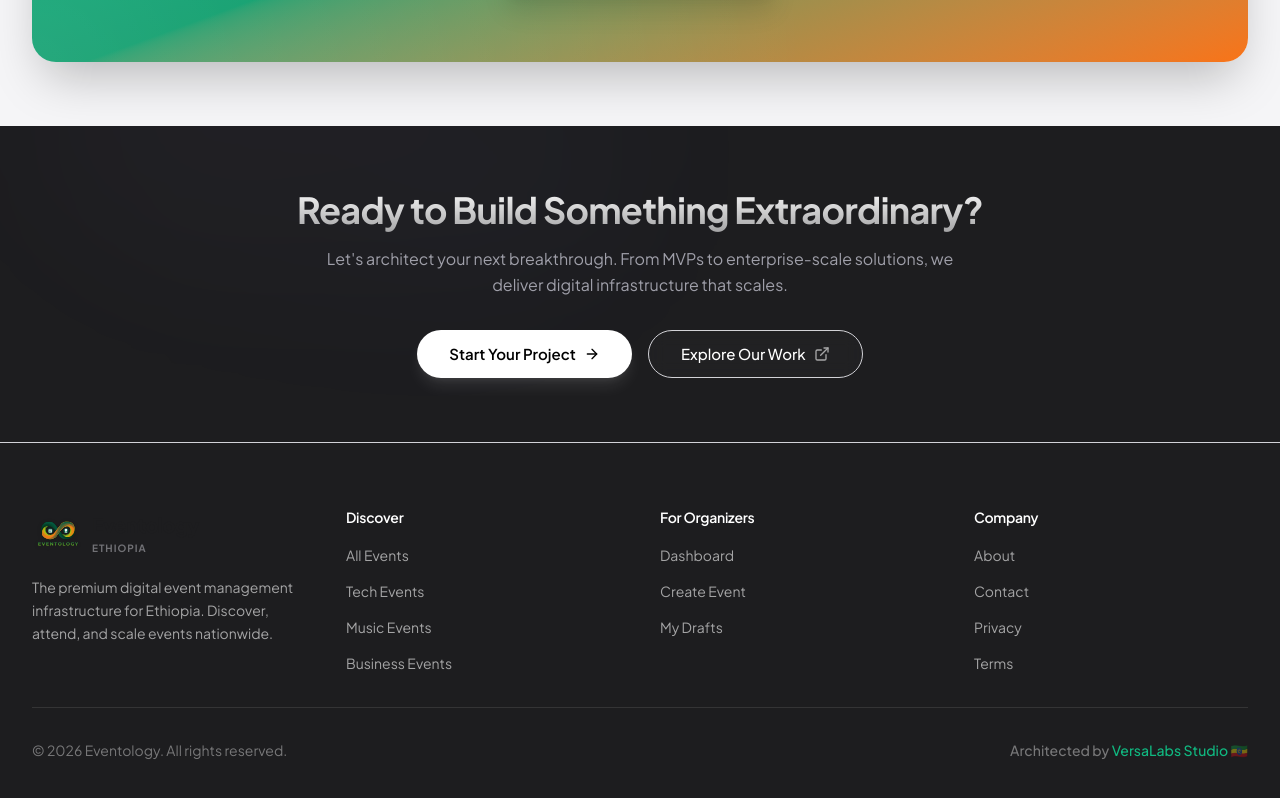
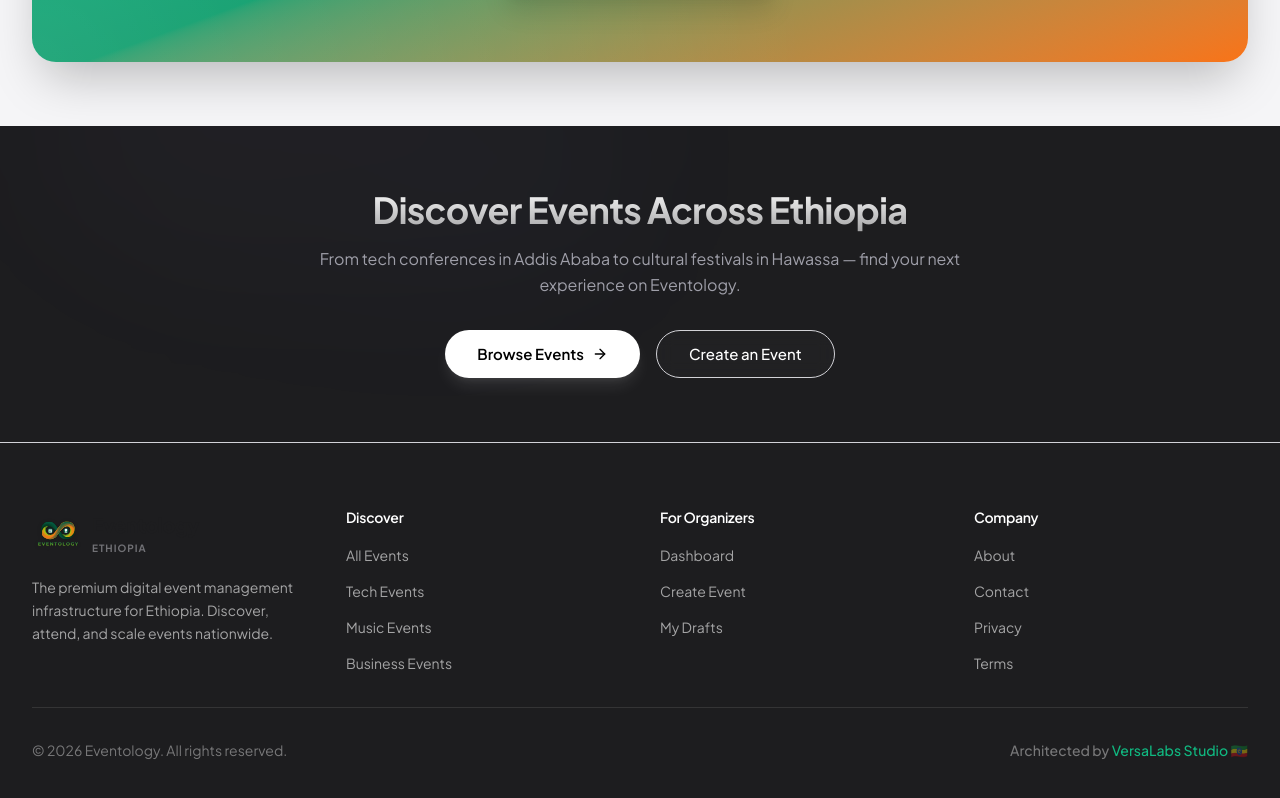
Before and after one commit to VersaLabs-Studio/eventology, a Next.js app in the folder apps/web/: page / in a window 1280 px wide. Shown: the part 5208-6006 px from the top of the page. Built offline with nearby package versions, Linux system fonts and the light colour scheme.

Commit message:
fix: resolve audit findings — path aliases, middleware, require() calls, FooterCTA content

```diff
--- a/apps/web/src/components/ui/FooterCTA.tsx
+++ b/apps/web/src/components/ui/FooterCTA.tsx
@@ -21,22 +21,21 @@
   showGlow?: boolean;
 }
 
-// Spring animation configuration per VersaLabs guidelines
+// Spring animation configuration
 const SPRING = { stiffness: 300, damping: 30 };
 
 const defaultProps: FooterCTAProps = {
-  title: "Ready to Build Something Extraordinary?",
-  description: "Let's architect your next breakthrough. From MVPs to enterprise-scale solutions, we deliver digital infrastructure that scales.",
+  title: "Discover Events Across Ethiopia",
+  description: "From tech conferences in Addis Ababa to cultural festivals in Hawassa — find your next experience on Eventology.",
   primaryButton: {
-    label: "Start Your Project",
-    href: "/contact",
+    label: "Browse Events",
+    href: "/events",
     variant: "primary",
   },
   secondaryButton: {
-    label: "Explore Our Work",
-    href: "https://versalabs-studio.com",
+    label: "Create an Event",
+    href: "/auth/signup",
     variant: "secondary",
-    external: true,
   },
   showGlow: true,
 };
--- a/apps/web/src/lib/auth.ts
+++ b/apps/web/src/lib/auth.ts
@@ -1,5 +1,6 @@
 import { betterAuth } from 'better-auth';
 import { Pool } from 'pg';
+import { createClient } from '@supabase/supabase-js';
 
 /**
  * better-auth server configuration.
@@ -64,7 +65,6 @@
   callbacks: {
     async onUserCreated({ user }: { user: { id: string; email: string; name?: string } }) {
       // Sync the new user to the Supabase `profiles` table
-      const { createClient } = require('@supabase/supabase-js');
       const supabase = createClient(
         process.env.NEXT_PUBLIC_SUPABASE_URL!,
         process.env.SUPABASE_SERVICE_ROLE_KEY!,
--- a/apps/web/src/lib/supabase/server.ts
+++ b/apps/web/src/lib/supabase/server.ts
@@ -1,4 +1,5 @@
 import { createServerClient } from '@supabase/ssr';
+import { createClient as createSupabaseClient } from '@supabase/supabase-js';
 import { cookies } from 'next/headers';
 
 /**
@@ -37,8 +38,7 @@
  * NEVER expose this client to the browser.
  */
 export function createServiceClient() {
-  const { createClient } = require('@supabase/supabase-js');
-  return createClient(
+  return createSupabaseClient(
     process.env.NEXT_PUBLIC_SUPABASE_URL!,
     process.env.SUPABASE_SERVICE_ROLE_KEY!,
     {
--- a/apps/web/src/middleware.ts
+++ b/apps/web/src/middleware.ts
@@ -51,7 +51,7 @@
   }
 
   // ── Organizer Routes ──────────────────────────────────────────────
-  if (path.startsWith('/org') || path.startsWith('/api/protected')) {
+  if (path.startsWith('/org')) {
     const allowedRoles = ['organizer', 'admin'];
     if (!allowedRoles.includes(session.user.role as string)) {
       return NextResponse.redirect(new URL('/', req.url));
@@ -65,6 +65,10 @@
     }
   }
 
+  // ── Protected API Routes (any authenticated user) ─────────────────
+  // /api/protected/* only requires a valid session — no role check here.
+  // Individual API routes enforce their own authorization logic.
+
   return NextResponse.next();
 }
 
```
Also changed, not shown: apps/web/tsconfig.json (+11 -1 lines).
